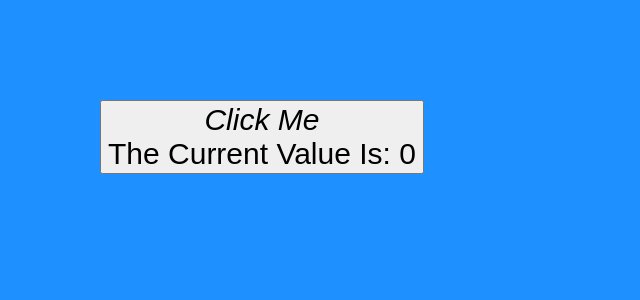
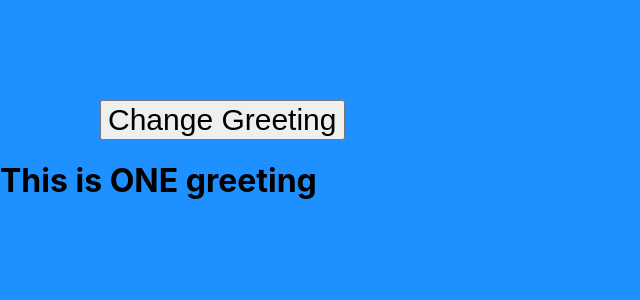
Before and after one commit to amitzed/react-practice, a React (Create React App) app: page / in a window 1280 px wide. Shown: the top 300 px of the page, without its empty margins (0-640 px from the left). Built offline with nearby package versions, Linux system fonts and the light colour scheme.

Commit message:
On Button click can swith between two components

```diff
--- a/src/index.js
+++ b/src/index.js
@@ -2,25 +2,34 @@ import React from 'react'
 import ReactDOM from 'react-dom'
 import './index.css';
 
-class Increment extends React.Component {
+function Greeting(props) {
+  if(props.value) {
+    return <h1>This is ONE greeting</h1>
+  }
+    return <h1>This is the OTHER greeting</h1>
+}
+
+class Button extends React.Component {
   constructor(props) {
     super(props);
-    this.state = {counter: 0}
+    this.state = {value: true}
   }
-
-  increment = (e) => {
-    e.preventDefault();
+  handleClick = () => {
     this.setState({
-      counter: this.state.counter + 1
+      value: !this.state.value
     });
   }
-
   render() {
-    return <button onClick={this.increment}><em>Click Me</em> <br/> The Current Value Is: {this.state.counter}</button>
+    return(
+      <div>
+        <button onClick={this.handleClick}>Change Greeting</button>
+        <Greeting value={this.state.value} />
+      </div>
+    )
   }
 }
 
   ReactDOM.render(
-    <Increment />,
+    <Button />,
       document.getElementById('root')
   );
```
